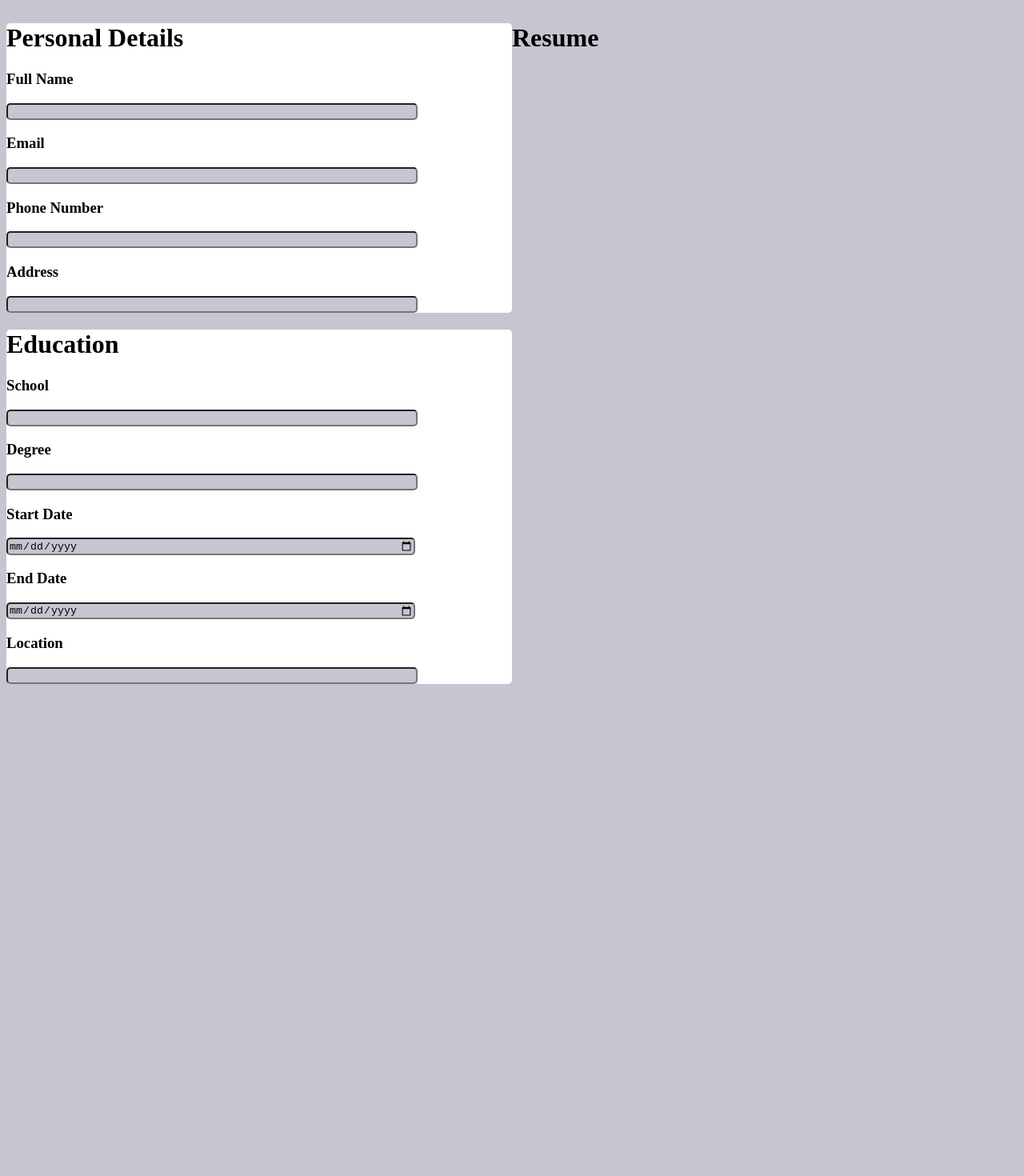
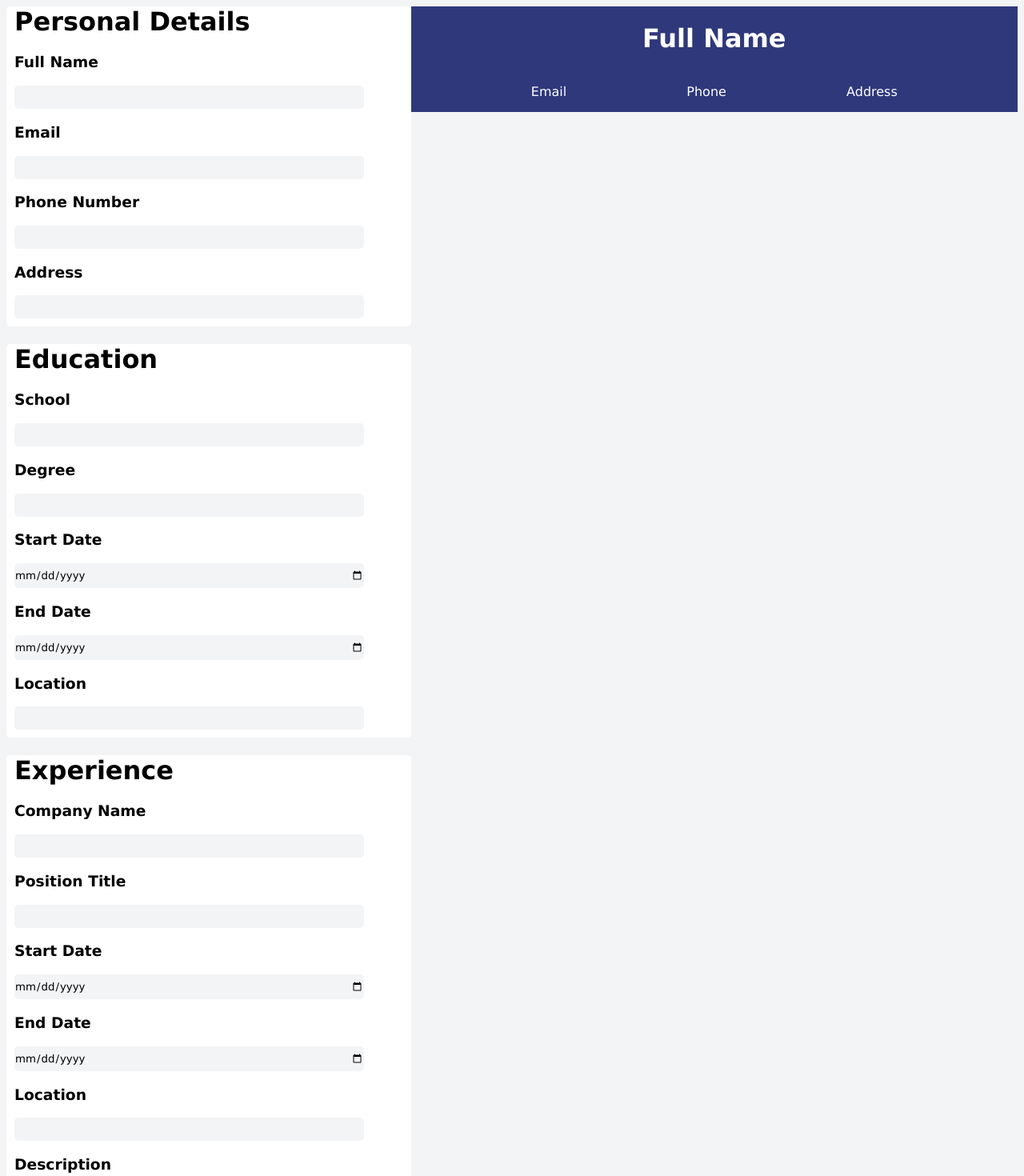
Before and after one commit to cornejog553/CVApplication, a React (Vite) app in the folder CV-Application/: page / in a window 1280 px wide. Shown: the top 1470 px of the page at 80% size. Built offline with nearby package versions, Linux system fonts and the light colour scheme.

Commit message:
styled components, completed resume info input section and started resume display section

```diff
--- a/CV-Application/src/App.jsx
+++ b/CV-Application/src/App.jsx
@@ -1,5 +1,6 @@
 import PersonalDetails from "./components/PersonalDetails"
 import Education from "./components/Education"
+import WorkExperience from "./components/WorkExperience"
 import Resume from "./components/Resume"
 
 function App() {
@@ -8,6 +9,7 @@ function App() {
                 <div>
                     <PersonalDetails />
                     <Education />
+                    <WorkExperience />
                 </div>
 
                 <div>
--- a/CV-Application/src/components/Resume.jsx
+++ b/CV-Application/src/components/Resume.jsx
@@ -1,7 +1,17 @@
+import '../styles/Resume.css'
+
 function Resume(){
     return(
         <div className="resume-Container">
-            <h1>Resume</h1>
+            <div className="resume-header">
+                <h1>Full Name</h1>
+                <div className='resume-header-info'>
+                    <p>Email</p>
+                    <p>Phone</p>
+                    <p>Address</p>
+                </div>
+            </div>
+
         </div>
     )
 }
--- /dev/null
+++ b/CV-Application/src/components/WorkExperience.jsx
@@ -0,0 +1,28 @@
+import '../styles/PersonalDetails.css'
+
+function WorkExperience() {
+    return(
+        <div className="experience-Container">
+            <h1>Experience</h1>
+            <h3>Company Name</h3>
+            <input type="text"></input>
+
+            <h3>Position Title</h3>
+            <input type="email"></input>
+
+            <h3>Start Date</h3>
+            <input type="date"></input>
+
+            <h3>End Date</h3>
+            <input type="date"></input>
+
+            <h3>Location</h3>
+            <input type="text"></input>
+
+            <h3>Description</h3>
+            <input type="text"></input>
+        </div>
+    )
+}
+
+export default WorkExperience
--- a/CV-Application/src/index.css
+++ b/CV-Application/src/index.css
@@ -69,15 +69,16 @@ button:focus-visible {
 } */
 
 body {
-  background-color: #C5C6D0;
+  background-color: #f3f4f6;
 }
 
 .container {
   display: grid;
-  grid-template-columns: 1fr 1fr;
+  grid-template-columns: 1fr 1.5fr;
   grid-template-rows: 1fr 1fr 1fr;
-  grid-template-areas: "personalDetails personalDetails"
-                       "education";
+  grid-template-areas: "personalDetails resume"
+                       "education resume"
+                       "experience resume";
 }
 
 .personalDetails-Container {
@@ -91,3 +92,13 @@ body {
   border-radius: 5px;
   grid-area: "education";
 }
+
+.experience-Container {
+  background-color: white;
+  border-radius: 5px;
+  grid-area: "experience";
+}
+
+.resume-Container {
+  grid-area: "resume";
+}
--- a/CV-Application/src/styles/PersonalDetails.css
+++ b/CV-Application/src/styles/PersonalDetails.css
@@ -2,22 +2,31 @@
     background-color: white;
     border-radius: 5px;
     grid-area: "personalDetails";
+    padding: 0 10px 10px 10px;
 }
 
-.personalDetails-Container input {
-    width: 80%;
+.personalDetails-Container h1{
+    margin-top: 0;
+}
+
+input {
+    width: 90%;
     border-radius: 5px;
-    background-color: #C5C6D0;
+    background-color: #f3f4f6;
+    padding: 7px 0;
+    border: none;
 }
 
 .education-Container {
     background-color: white;
     border-radius: 5px;
     grid-area: "education";
+    padding: 0 10px 10px 10px;
 }
 
-.education-Container input {
-    width: 80%;
+.experience-Container {
+    background-color: white;
     border-radius: 5px;
-    background-color: #C5C6D0;
+    grid-area: "education";
+    padding: 0 10px 10px 10px;
 }
--- /dev/null
+++ b/CV-Application/src/styles/Resume.css
@@ -0,0 +1,18 @@
+*{
+    font-family: Verdana, Geneva, Tahoma, sans-serif;
+}
+
+.resume-header{
+    background-color: #2F387B;
+    color: white;
+    display: flex;
+    flex-direction: column;
+    justify-content: center;
+    align-items: center;
+}
+
+.resume-header-info {
+    width: 100%;
+    display: inline-flex;
+    justify-content: space-evenly;
+}
```
